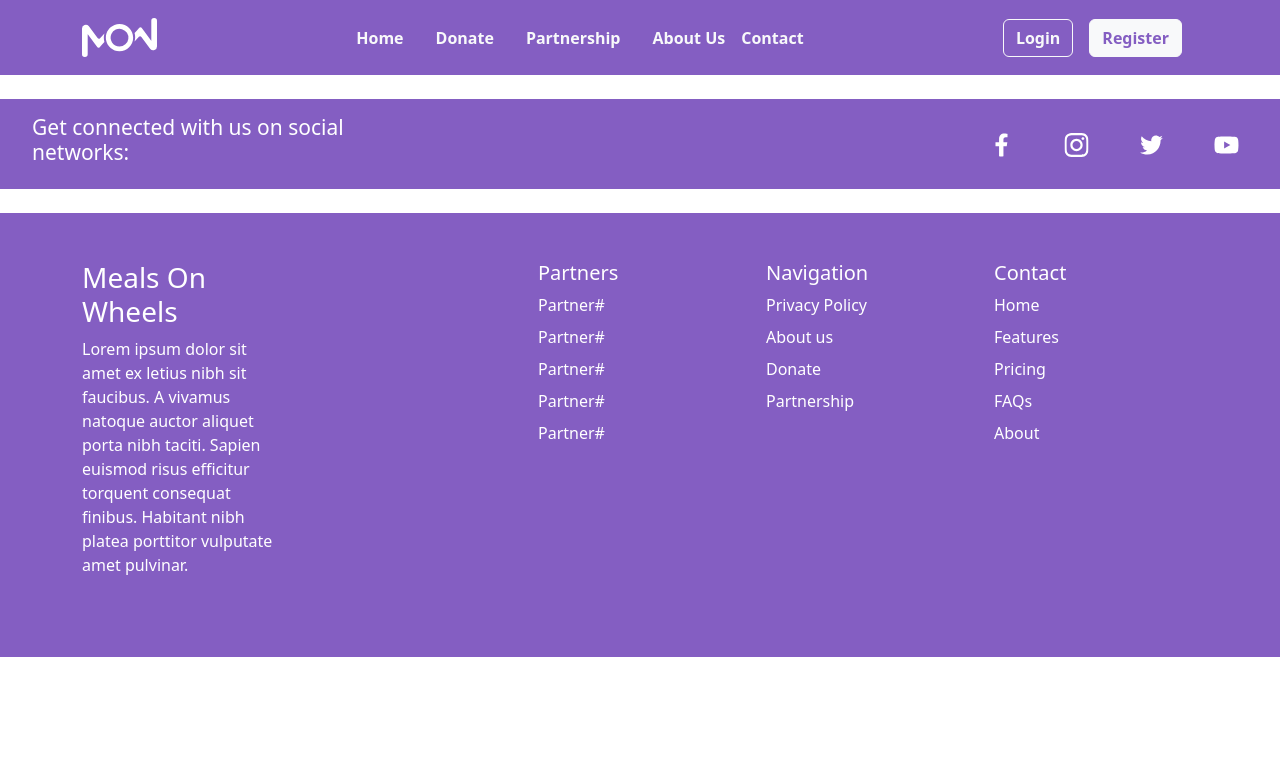
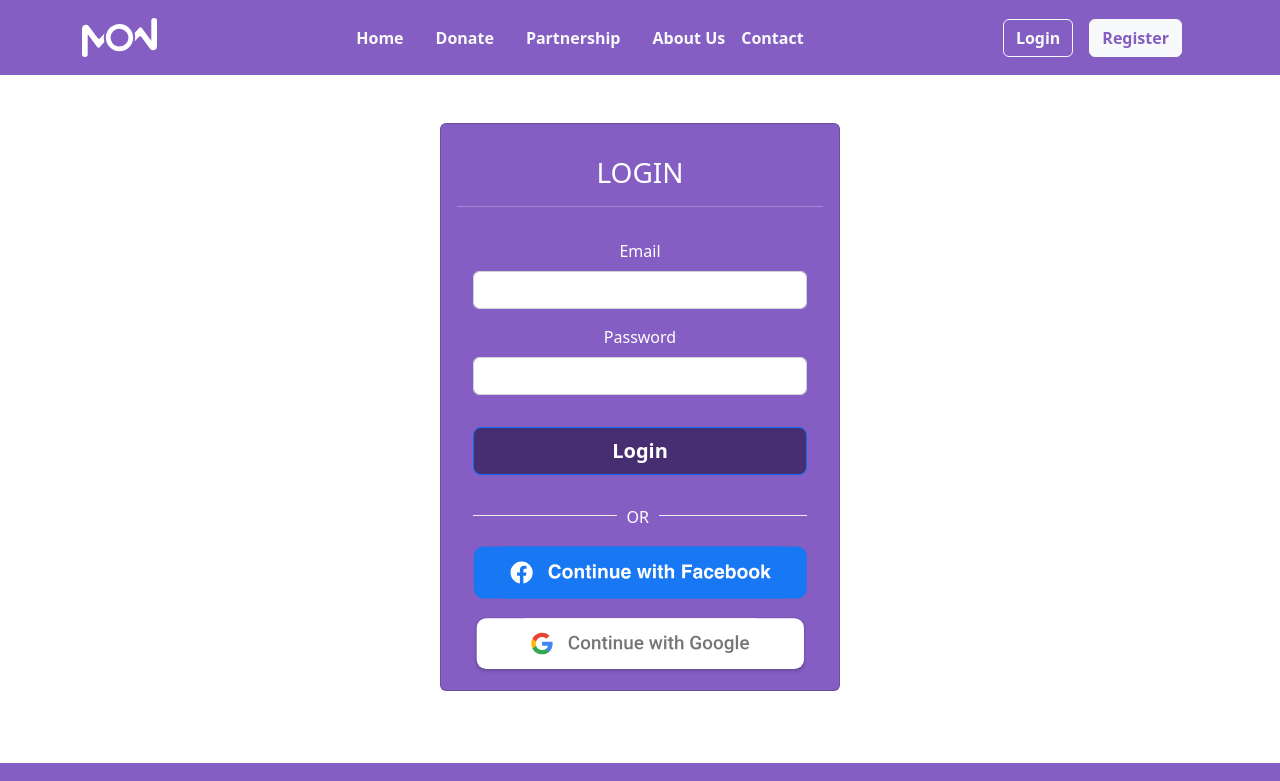
Before and after one commit to wildanlh/Meals-On-Wheels, a React (Create React App) app: page /login in a window 1280 px wide. Shown: the top 781 px of the page. Built offline with nearby package versions, Linux system fonts and the light colour scheme.

Commit message:
Update login page

```diff
--- a/src/assets/index.js
+++ b/src/assets/index.js
@@ -1,4 +1,6 @@
 import logo from './img/logo.svg';
+import fbbutton from './img/fb-button.svg';
+import googlebutton from './img/google-button.svg';
 import banner1 from './img/banner1.jpg';
 import banner2 from './img/banner2.jpg';
 import herobg1 from './img/hero-bg1.jpg';
@@ -14,6 +16,8 @@ import yt from './img/icon-yt.svg';
 
 export {
     logo,
+    fbbutton,
+    googlebutton,
     banner1,
     banner2,
     herobg1,
--- /dev/null
+++ b/src/components/forms/Form.css
@@ -0,0 +1,18 @@
+.or-separator {
+    border-bottom: 1px solid #eee;
+    padding: 10px 0;
+    position: relative;
+    display: block;
+    margin-top: 20px;
+    margin-bottom: 30px;
+    font-size: 1em;
+}
+
+.or-text {
+    position: absolute;
+    left: 43%;
+    top: 0;
+    background: #845EC2;
+    padding: 10px;
+    color: #FFFFFF;
+}
--- a/src/components/forms/FormLogin.js
+++ b/src/components/forms/FormLogin.js
@@ -1,8 +1,44 @@
+import { Button, Form } from "react-bootstrap";
+import { fbbutton, googlebutton } from "../../assets";
+
+import './Form.css';
+
 const FormLogin = () => {
     return (
-        <div>
 
+        <div className="container col-10 col-sm-8 col-lg-6 d-flex justify-content-center">
+            <div className="card m-5 card-donate ">
+                <Form className="p-3 text-white text-center">
+                    <div className="text-center py-3">
+                        <h3 className="contact-title mx-3 text-white">LOGIN</h3>
+                        <hr className="text-white" />
+                    </div>
+                    <Form.Group className="mb-3 mx-3" controlId="exampleForm.ControlInput1">
+                        <Form.Label>Email</Form.Label>
+                        <Form.Control type="email" placeholder="" />
+                    </Form.Group>
+                    <Form.Group className="mb-3 mx-3" controlId="exampleForm.ControlInput1">
+                        <Form.Label>Password</Form.Label>
+                        <Form.Control type="password" placeholder="" />
+                    </Form.Group>
+                    <div className="text-center mb-2 d-grid mx-3 pt-3">
+                        <Button type="submit" className="button fw-bold" size="lg">Login</Button>
+                    </div>
+                    <div className="or-separator mx-3">
+                        <span className="or-text">OR</span>
+                    </div>
+                    <div className="social-login mx-3">
+                        <a href="">
+                            <img src={fbbutton} alt="" className="w-100 mb-3" />
+                        </a>
+                        <a href="">
+                            <img src={googlebutton} alt="" className="w-100" />
+                        </a>
+                    </div>
+                </Form>
+            </div>
         </div>
+
     );
 }
 
```
Also changed, not shown: src/assets/img/fb-button.svg (added), src/assets/img/google-button.svg (added).
